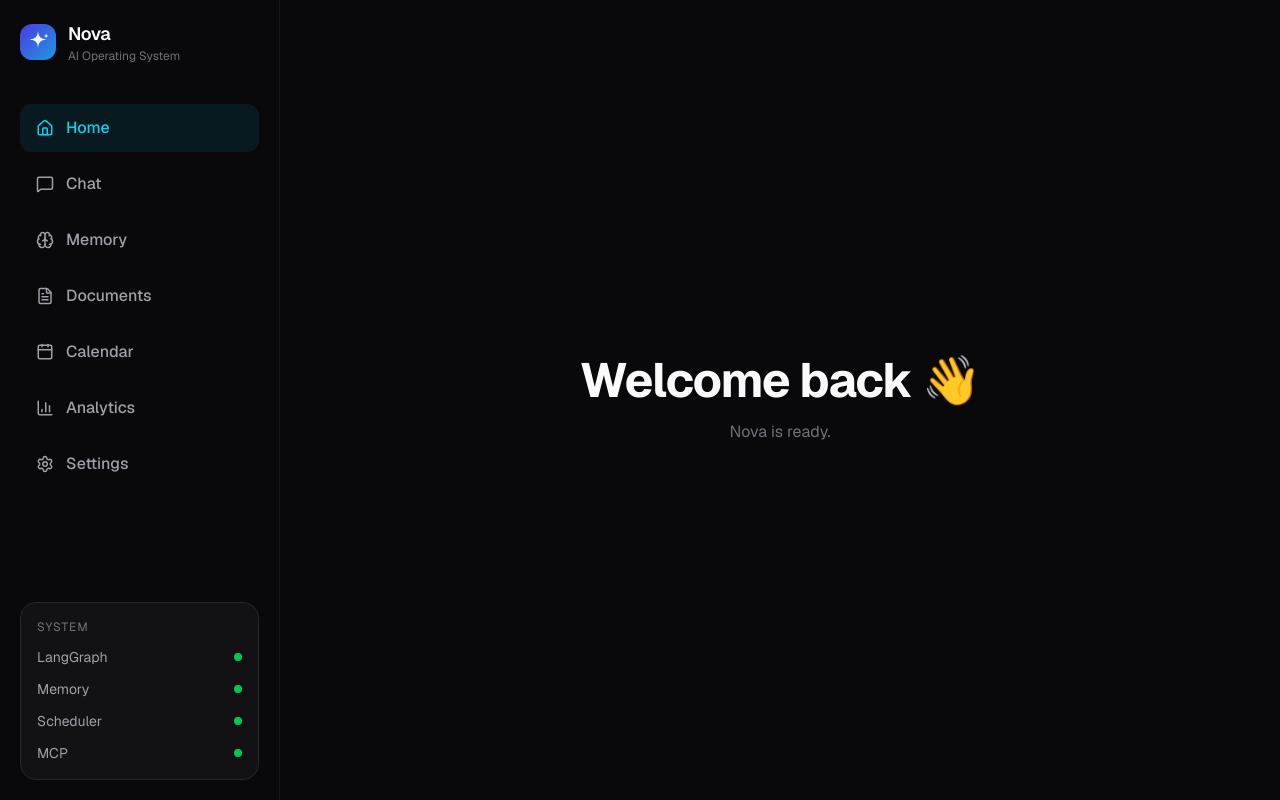
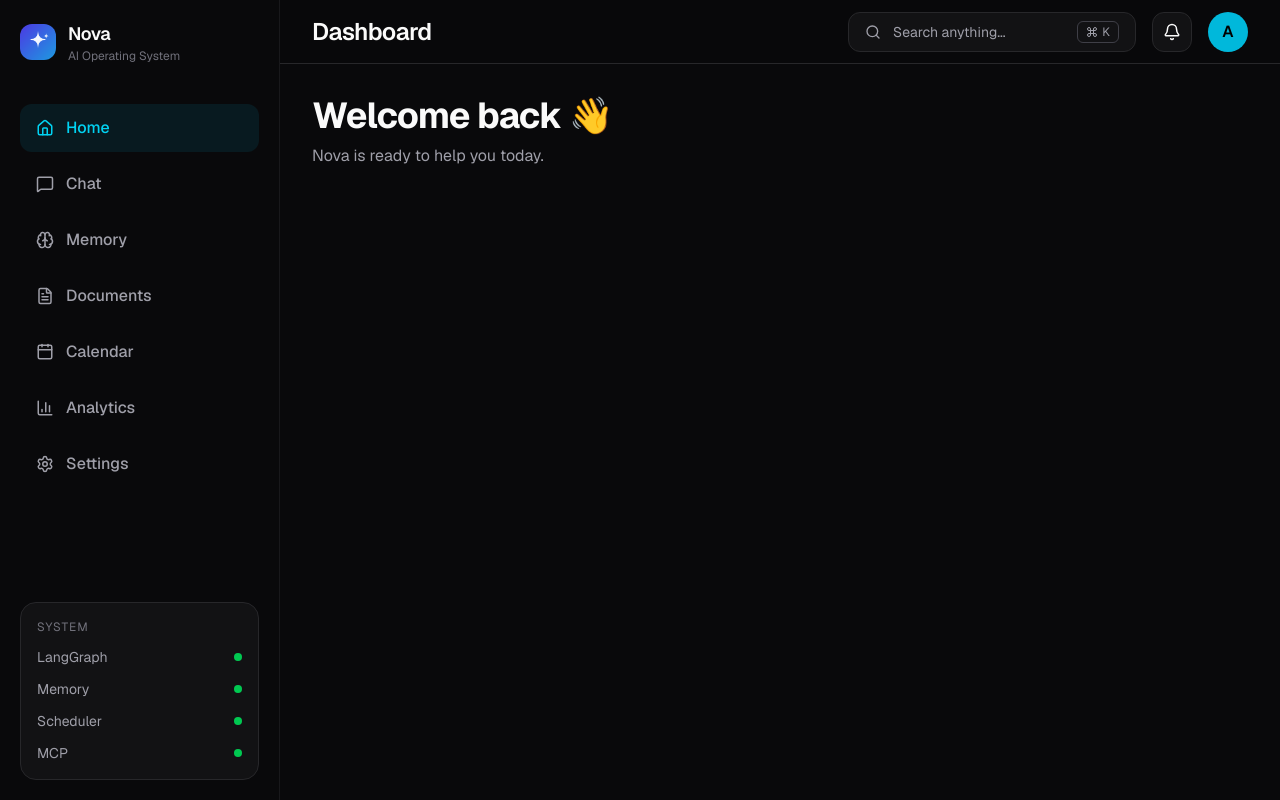
Before and after one commit to abhinav6868/nova-personal-ai-agent, a Next.js app in the folder frontend/: page / in a window 1280 px wide. Built offline with nearby package versions, Linux system fonts and the light colour scheme.

Commit message:
feat(ui): add reusable top navigation

```diff
--- a/frontend/app/page.tsx
+++ b/frontend/app/page.tsx
@@ -3,23 +3,15 @@ import AppShell from "@/components/layout/app-shell";
 export default function HomePage() {
   return (
     <AppShell>
+      <div className="p-8">
+        <h2 className="text-4xl font-bold tracking-tight">
+          Welcome back 👋
+        </h2>
 
-      <div className="flex h-full items-center justify-center">
-
-        <div className="text-center">
-
-          <h1 className="text-5xl font-bold tracking-tight">
-            Welcome back 👋
-          </h1>
-
-          <p className="mt-4 text-zinc-500">
-            Nova is ready.
-          </p>
-
-        </div>
-
+        <p className="mt-2 text-zinc-400">
+          Nova is ready to help you today.
+        </p>
       </div>
-
     </AppShell>
   );
 }
--- a/frontend/components/layout/app-shell.tsx
+++ b/frontend/components/layout/app-shell.tsx
@@ -1,4 +1,5 @@
 import Sidebar from "@/components/sidebar/sidebar";
+import Topbar from "@/components/topbar/topbar";
 
 export default function AppShell({
   children,
@@ -7,15 +8,15 @@ export default function AppShell({
 }) {
   return (
     <main className="flex h-screen bg-background">
-
       <Sidebar />
 
-      <section className="flex-1 overflow-auto">
+      <div className="flex flex-1 flex-col">
+        <Topbar />
 
-        {children}
-
-      </section>
-
+        <section className="flex-1 overflow-auto">
+          {children}
+        </section>
+      </div>
     </main>
   );
 }
--- /dev/null
+++ b/frontend/components/topbar/topbar.tsx
@@ -0,0 +1,42 @@
+"use client";
+
+import { Search, Command, Bell } from "lucide-react";
+
+export default function Topbar() {
+  return (
+    <header className="sticky top-0 z-10 flex h-16 items-center justify-between border-b border-zinc-800 bg-[#09090B]/80 px-8 backdrop-blur-md">
+      {/* Left */}
+      <div>
+        <h1 className="text-2xl font-semibold tracking-tight">
+          Dashboard
+        </h1>
+      </div>
+
+      {/* Right */}
+      <div className="flex items-center gap-4">
+        {/* Search */}
+        <button className="flex h-10 w-72 items-center gap-3 rounded-xl border border-zinc-800 bg-zinc-900/70 px-4 text-sm text-zinc-400 transition-colors hover:border-zinc-700">
+          <Search size={16} />
+          <span className="flex-1 text-left">
+            Search anything...
+          </span>
+
+          <div className="flex items-center gap-1 rounded-md border border-zinc-700 px-2 py-0.5 text-xs">
+            <Command size={12} />
+            K
+          </div>
+        </button>
+
+        {/* Notifications */}
+        <button className="flex h-10 w-10 items-center justify-center rounded-xl border border-zinc-800 bg-zinc-900/70 transition-colors hover:border-zinc-700 hover:bg-zinc-800">
+          <Bell size={18} />
+        </button>
+
+        {/* Avatar */}
+        <div className="flex h-10 w-10 items-center justify-center rounded-full bg-cyan-500 font-semibold text-black">
+          A
+        </div>
+      </div>
+    </header>
+  );
+}
```
Also changed, not shown: frontend/components/topbar/search-bar.tsx (added).
